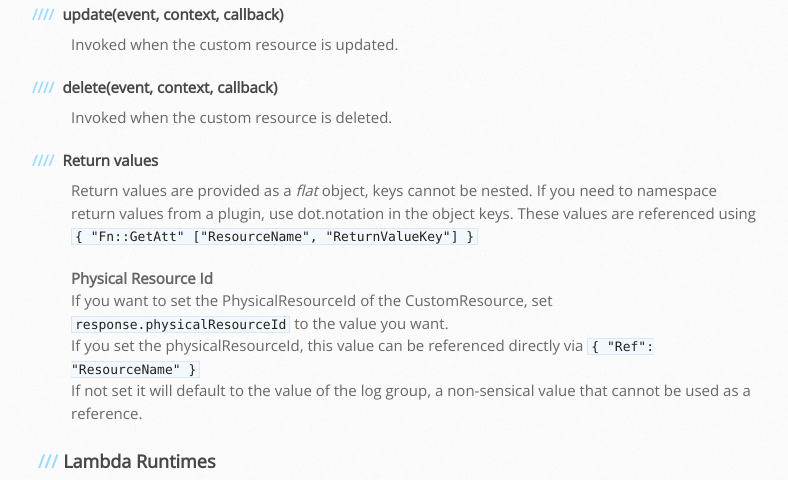
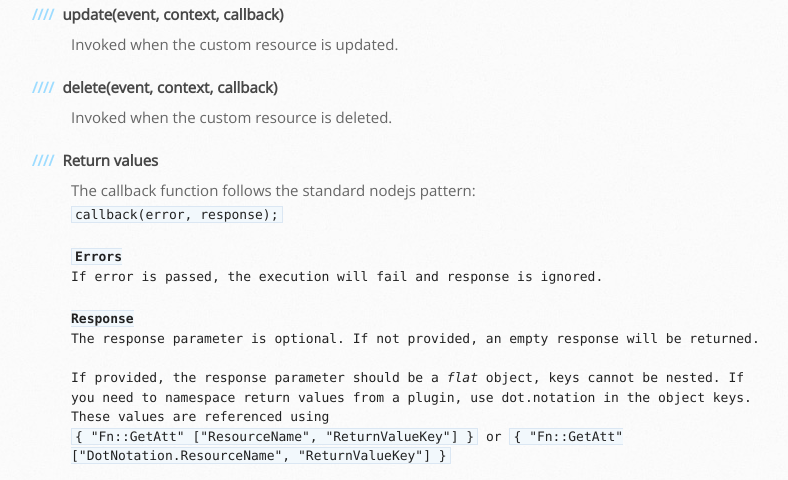
Before and after one commit to By-Nordenfelt-AB/lulo, a plain HTML site: page writing-plugins.html in a window 1280 px wide. Shown: the part 1997-2477 px from the top of the page, without its empty margins (99-887 px from the left). Drawn offline with nearby package versions, Linux system fonts and the light colour scheme.

Commit message:
Update writing-plugins.html

```diff
--- a/writing-plugins.html
+++ b/writing-plugins.html
@@ -149,10 +149,26 @@
                 <a id="return-values" class="anchor" href="#return-values" aria-hidden="true"><span aria-hidden="true"
                                                                                                     class="octicon octicon-link"></span></a>Return
                 values</h4>
+            <p>
+                The callback function follows the standard nodejs pattern:<br/>
+                <code>callback(error, response);</b>
+            </p>
+            <b>Errors</b>
+            <p>
+                If error is passed, the execution will fail and response is ignored.
+            </p>
 
-            <p>Return values are provided as a <em>flat</em> object, keys cannot be nested.
+            <b>Response</b>
+            <p>
+                The response parameter is optional. If not provided, an empty response will be returned.
+            </p>
+            <p>
+                If provided, the response parameter should be a <em>flat</em> object, keys cannot be nested.
                 If you need to namespace return values from a plugin, use dot.notation in the object keys.
-                These values are referenced using <code>{ "Fn::GetAtt" ["ResourceName", "ReturnValueKey"] }</code></p>
+                These values are referenced using<br/>
+                <code>{ "Fn::GetAtt" ["ResourceName", "ReturnValueKey"] }</code> or
+                <code>{ "Fn::GetAtt" ["DotNotation.ResourceName", "ReturnValueKey"] }</code>
+            </p>
 
             <b>Physical Resource Id</b>
             <p>
```
